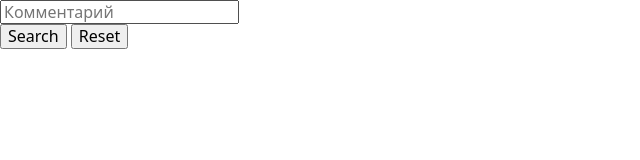
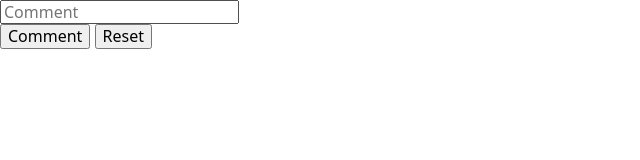
Before and after one commit to StanislavProtashchuk/testForOblicksoft, a plain HTML site: page index.html in a window 1280 px wide. Shown: the whole page, without its empty margins (0-640 px from the left). Drawn offline with nearby package versions, Linux system fonts and the light colour scheme.

Commit message:
Deploying to gh-pages from @ StanislavProtashchuk/testForOblicksoft@c90e7cee6a9dd9e1093bf753e2714092054a212d 🚀

```diff
--- a/index.html
+++ b/index.html
@@ -1 +1 @@
-<!DOCTYPE html><html lang="ru"><head><meta charset="UTF-8"><meta name="viewport" content="width=device-width, initial-scale=1.0"><title>StasProtaschuk</title><link rel="stylesheet" href="https://cdnjs.cloudflare.com/ajax/libs/modern-normalize/1.0.0/modern-normalize.min.css" integrity="sha512-ISS7cAi1PEhQ8jnbJpJZMd29NlhNj4AWYyLOSp2CE/CsHxTCu+r+t0D2yoJudVrd0/8fTVPUVDzY5Tvli75u/g==" crossorigin=""><link rel="stylesheet" href="/testForOblicksoft/src.847ff063.css"></head><body> <form class="search-form" id="search-form"> <input class="input" type="text" name="comment" autocomplete="off" placeholder="Комментарий"> <div class="button__wrapper"> <button class="btn" type="submit">Search</button> <button class="btn reset" type="button">Reset</button> </div> </form> <script src="/testForOblicksoft/src.c7d6704c.js"></script> </body></html>
+<!DOCTYPE html><html lang="ru"><head><meta charset="UTF-8"><meta name="viewport" content="width=device-width, initial-scale=1.0"><title>StasProtaschuk</title><link rel="stylesheet" href="https://cdnjs.cloudflare.com/ajax/libs/modern-normalize/1.0.0/modern-normalize.min.css" integrity="sha512-ISS7cAi1PEhQ8jnbJpJZMd29NlhNj4AWYyLOSp2CE/CsHxTCu+r+t0D2yoJudVrd0/8fTVPUVDzY5Tvli75u/g==" crossorigin=""><link rel="stylesheet" href="/testForOblicksoft/src.847ff063.css"></head><body> <form class="search-form" id="search-form"> <input class="input" type="text" name="comment" autocomplete="off" placeholder="Comment"> <div class="button__wrapper"> <button class="btn" type="submit">Comment</button> <button class="btn reset" type="button">Reset</button> </div> </form> <script src="/testForOblicksoft/src.c7d6704c.js"></script> </body></html>
```
